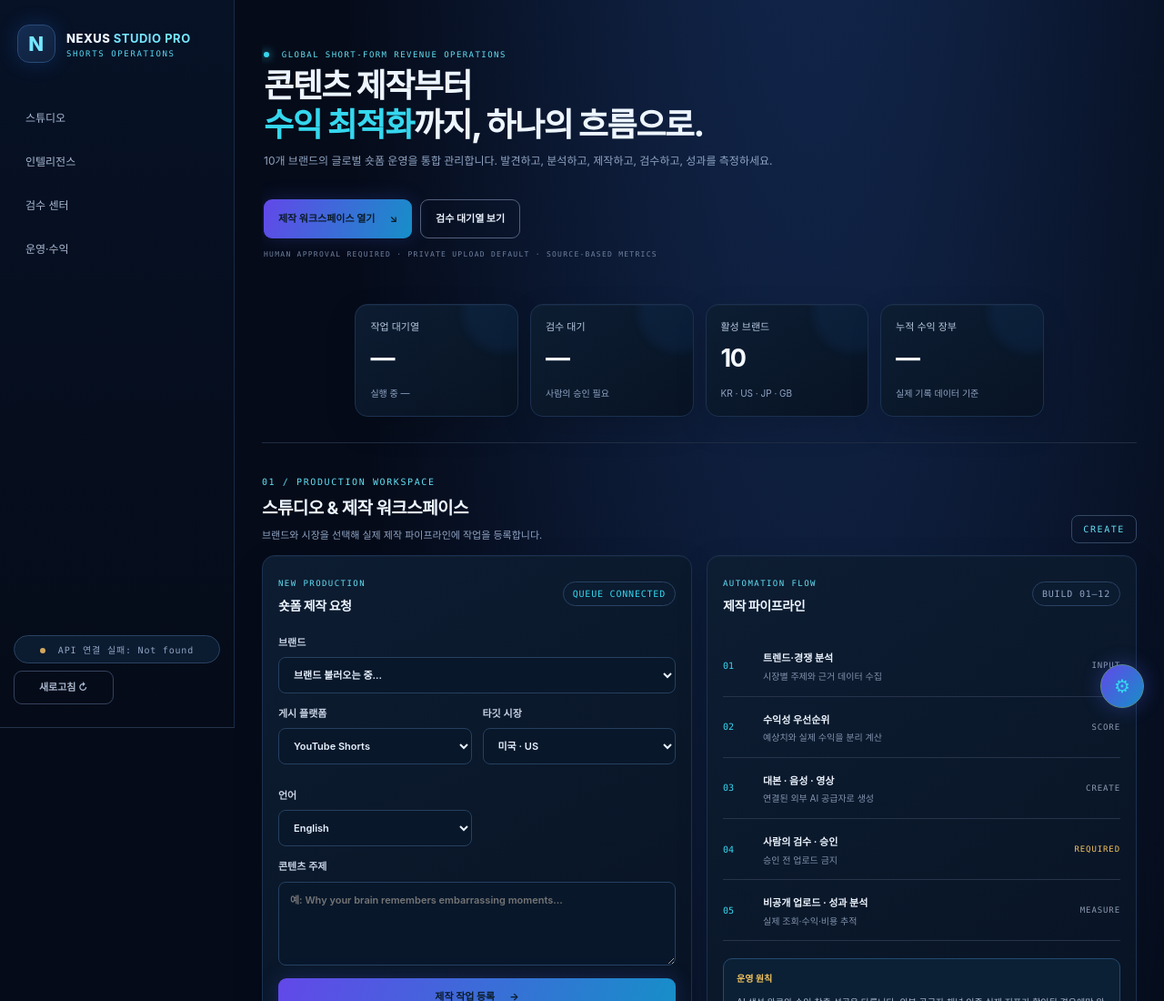
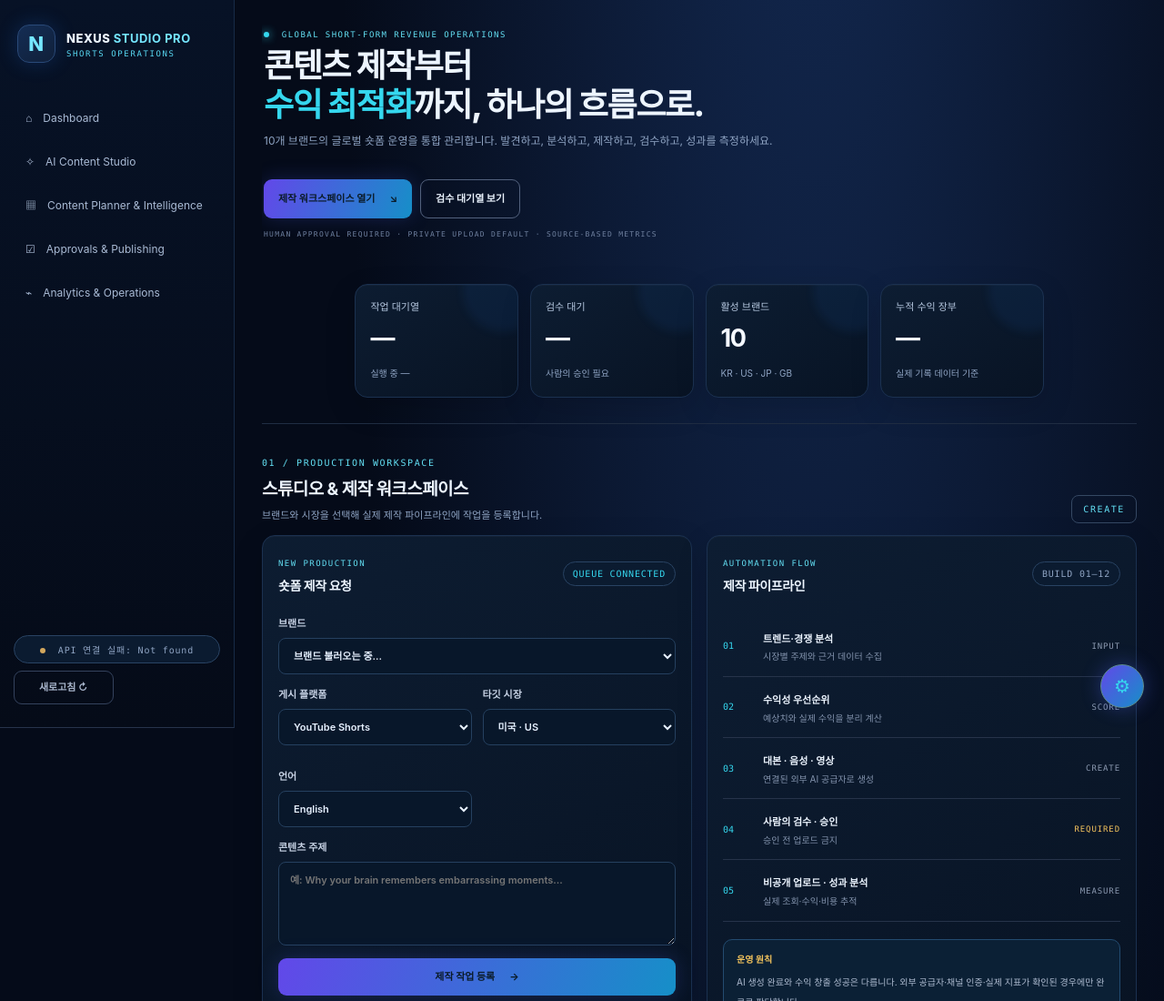
Before and after one commit to justinhblee-prog/shorts, a plain HTML site: page frontend/index.html in a window 1280 px wide. Shown: the top 1100 px of the page at 91% size. Drawn offline with Linux system fonts and the light colour scheme; files that its build step writes are made by us from their sources; no server answers; files whose address does not match are found by name.

Commit message:
BUILD-00309: finalize Cyber Magic sidebar and stylesheet link

```diff
--- a/frontend/index.html
+++ b/frontend/index.html
@@ -5,13 +5,18 @@
   <meta name="viewport" content="width=device-width, initial-scale=1">
   <meta name="theme-color" content="#0b1020">
   <title>NEXUS STUDIO PRO — Shorts Operations</title>
-  <link rel="stylesheet" href="/assets/styles.css">\n  <link rel="stylesheet" href="/assets/cyber-magic.css">
+  <link rel="stylesheet" href="/assets/styles.css">
+  <link rel="stylesheet" href="/assets/cyber-magic.css">
 </head>
 <body>
   <header class="topbar">
     <a class="brandmark" href="#home"><span class="brand-symbol">N</span><span>NEXUS <b>STUDIO PRO</b><small>SHORTS OPERATIONS</small></span></a>
-    <nav class="main-nav">
-      <a href="#studio">스튜디오</a><a href="#discovery">인텔리전스</a><a href="#review">검수 센터</a><a href="#operations">운영·수익</a>
+    <nav class="main-nav" aria-label="Workspace navigation">
+      <a href="#home">⌂　Dashboard</a>
+      <a href="#studio">✧　AI Content Studio</a>
+      <a href="#discovery">▦　Content Planner & Intelligence</a>
+      <a href="#review">☑　Approvals & Publishing</a>
+      <a href="#operations">⌁　Analytics & Operations</a>
     </nav>
     <div class="top-actions"><span id="connection" class="status-pill"><i></i> 연결 확인 중</span><button class="button button-quiet" id="refreshAll">새로고침 ↻</button></div>
   </header>
```
